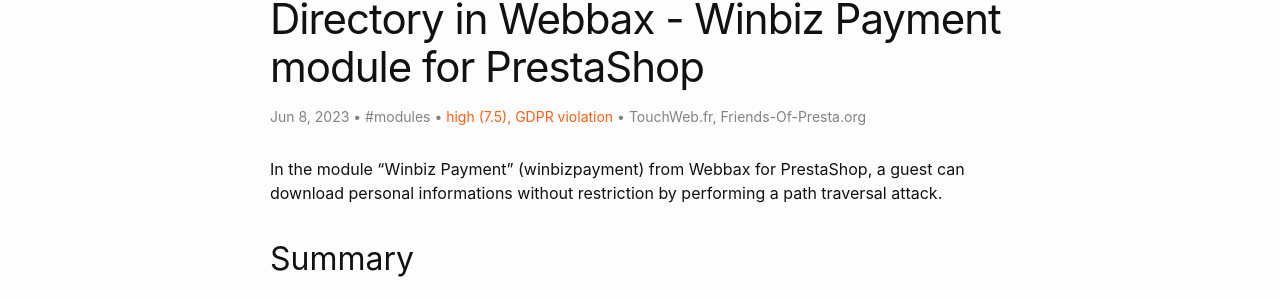
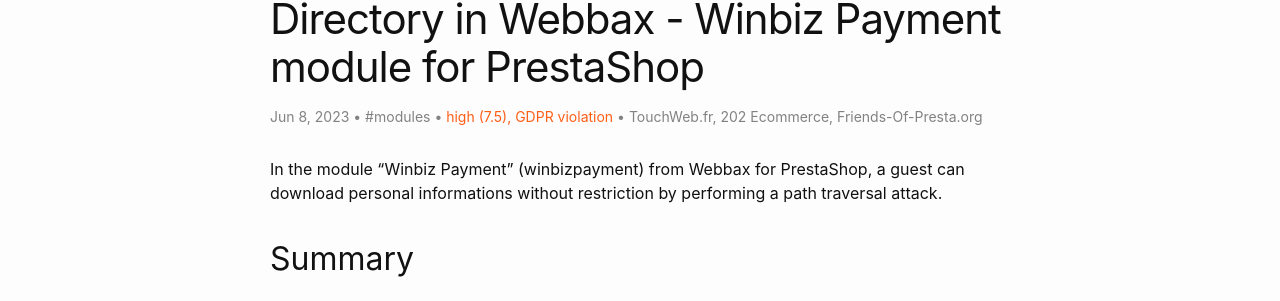
Before and after one commit to friends-of-presta/security-advisories, a Jekyll site: the page built from _posts/2023-06-08-winbizpayment.md, in a window 1280 px wide and 900 px high. Shown: the part 194-495 px from the top of the window. Built offline with Jekyll 4.4.1, drawn with Linux system fonts in a browser that asks for light colours.

Commit message:
Update 2023-06-08-winbizpayment.md

```diff
--- a/_posts/2023-06-08-winbizpayment.md
+++ b/_posts/2023-06-08-winbizpayment.md
@@ -4,6 +4,7 @@ title: "[CVE-2023-30198] Improper Limitation of a Pathname to a Restricted Direc
 categories: modules
 author:
 - TouchWeb.fr
+- 202 Ecommerce
 - Friends-Of-Presta.org
 meta: "CVE,PrestaShop,winbizpayment"
 severity: "high (7.5), GDPR violation"
```
